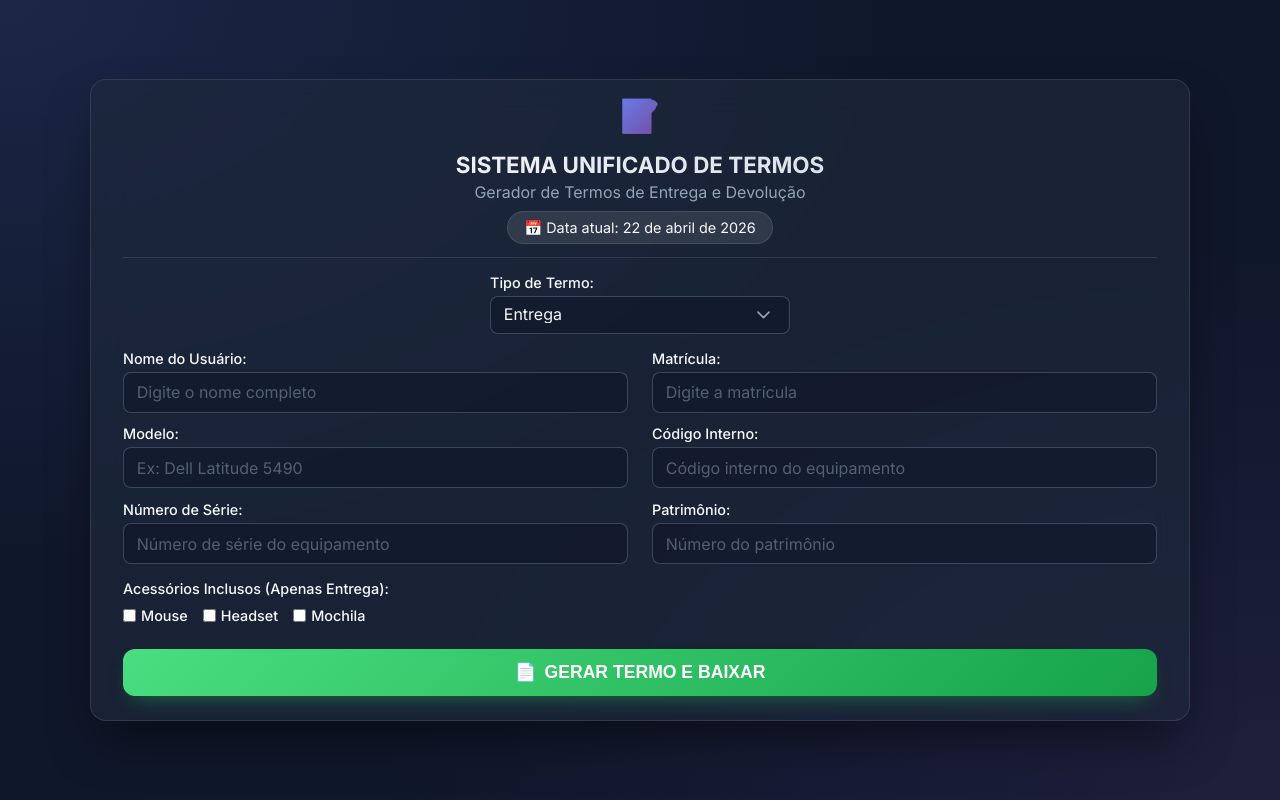
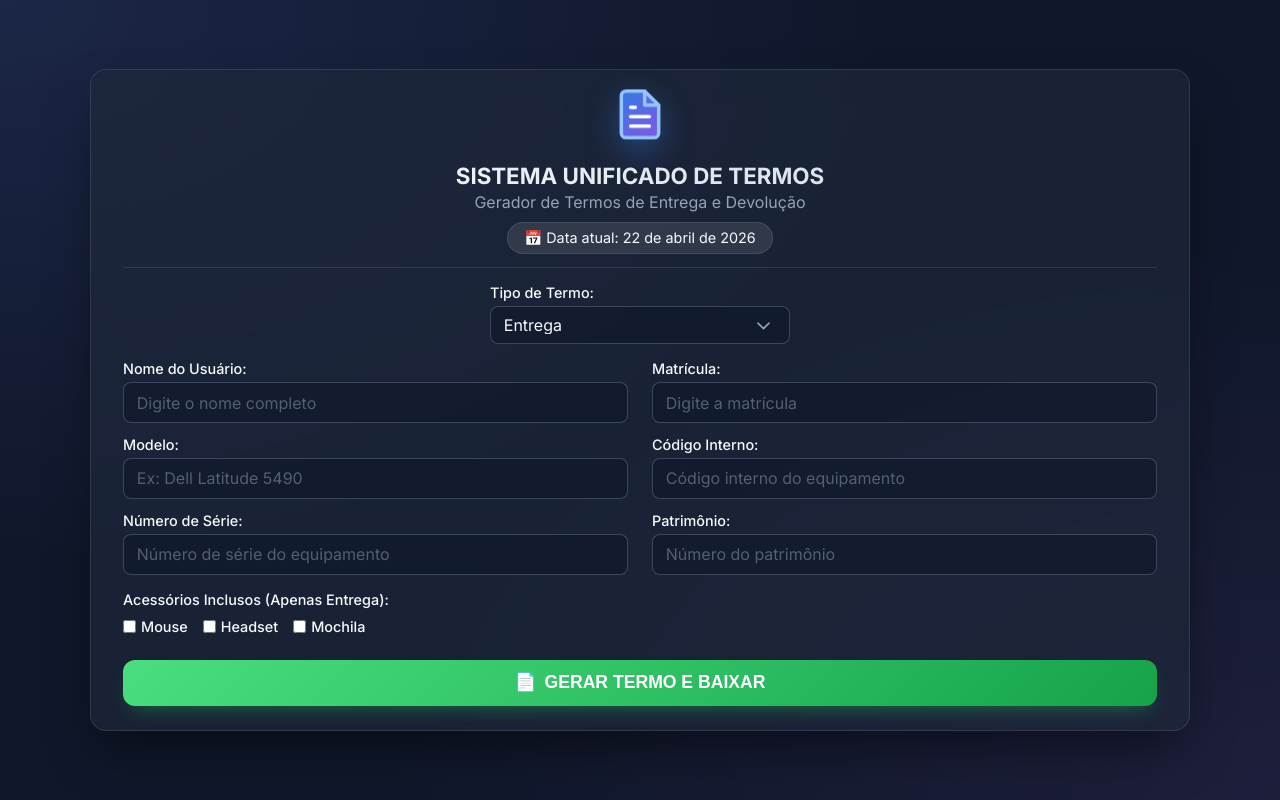
Before and after one commit to Field-Assai/Gerador-de-Termos, a website built with Vite: page index.html in a window 1280 px wide. Built offline with nearby package versions, Linux system fonts and the light colour scheme.

Commit message:
Trocar emoji por SVG premium animado com textura e brilho

```diff
--- a/index.html
+++ b/index.html
@@ -13,7 +13,21 @@
       <!-- PAINEL DIREITO: FORMULÁRIO -->
       <main class="glass-panel form-panel">
         <header>
-          <div class="icon-container">📝</div>
+          <div class="icon-container">
+            <svg width="56" height="56" viewBox="0 0 24 24" fill="none" xmlns="http://www.w3.org/2000/svg">
+              <path d="M14 2H6C4.89543 2 4 2.89543 4 4V20C4 21.1046 4.89543 22 6 22H18C19.1046 22 20 21.1046 20 20V8L14 2Z" fill="url(#paint0_linear)" stroke="#93C5FD" stroke-width="1.5" stroke-linecap="round" stroke-linejoin="round"/>
+              <path d="M14 2V8H20" stroke="#93C5FD" stroke-width="1.5" stroke-linecap="round" stroke-linejoin="round"/>
+              <path d="M16 13H8" stroke="#FFFFFF" stroke-width="1.5" stroke-linecap="round" stroke-linejoin="round"/>
+              <path d="M16 17H8" stroke="#FFFFFF" stroke-width="1.5" stroke-linecap="round" stroke-linejoin="round"/>
+              <path d="M10 9H8" stroke="#FFFFFF" stroke-width="1.5" stroke-linecap="round" stroke-linejoin="round"/>
+              <defs>
+                <linearGradient id="paint0_linear" x1="4" y1="2" x2="20" y2="22" gradientUnits="userSpaceOnUse">
+                  <stop stop-color="#3B82F6" stop-opacity="0.9"/>
+                  <stop offset="1" stop-color="#8B5CF6" stop-opacity="0.9"/>
+                </linearGradient>
+              </defs>
+            </svg>
+          </div>
           <h1>SISTEMA UNIFICADO DE TERMOS</h1>
           <p class="subtitle">Gerador de Termos de Entrega e Devolução</p>
           <div class="date-badge" id="dateDisplay">
--- a/style.css
+++ b/style.css
@@ -82,13 +82,10 @@ header {
 }
 
 .icon-container {
-  font-size: 2rem;
   margin-bottom: 0.5rem;
   display: inline-block;
-  background: linear-gradient(135deg, var(--primary) 0%, var(--secondary) 100%);
-  -webkit-background-clip: text;
-  color: transparent;
   animation: float 3s ease-in-out infinite;
+  filter: drop-shadow(0 10px 15px rgba(59, 130, 246, 0.4));
 }
 
 @keyframes float {
```
